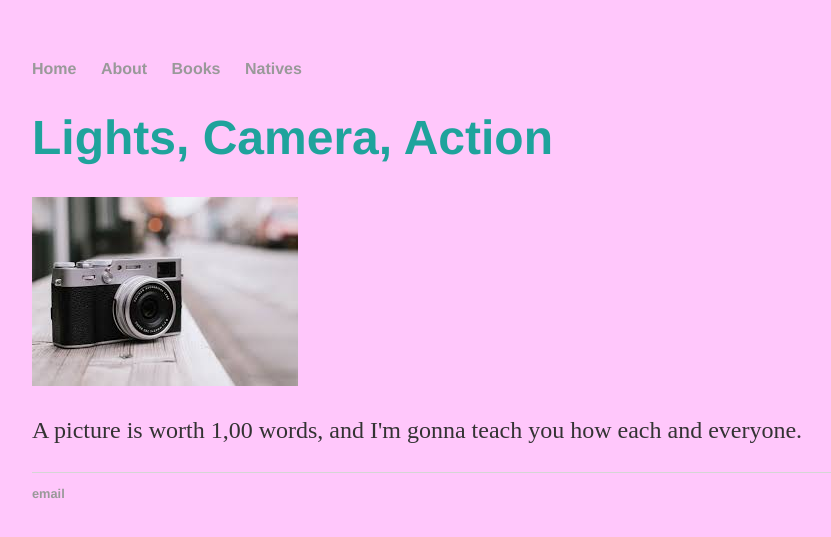
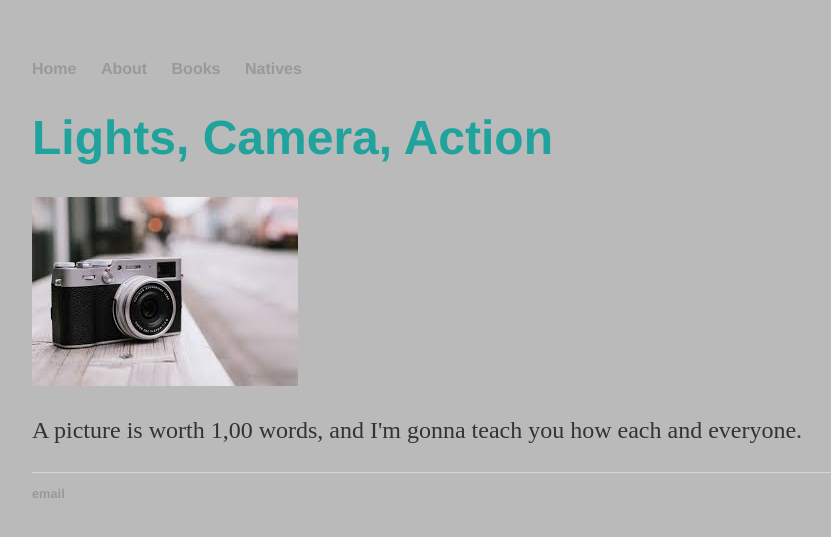
Before and after one commit to meerkatbhat/meerkatbhat, a Jekyll site: the page built from index.html, in a window 1280 px wide. Shown: the top 537 px of the page, without its empty margins (160-991 px from the left). Built offline with Jekyll 4.4.1, drawn with Linux system fonts in a browser that asks for light colours.

Commit message:
Update index.html

```diff
--- a/index.html
+++ b/index.html
@@ -11,7 +11,7 @@ title: A Girl's Life
 		}
 
 	body {
-            background-color: rgb(255, 199, 251);
+            background-color: rgb(186, 186, 186);
         }
 
 	p {
```
